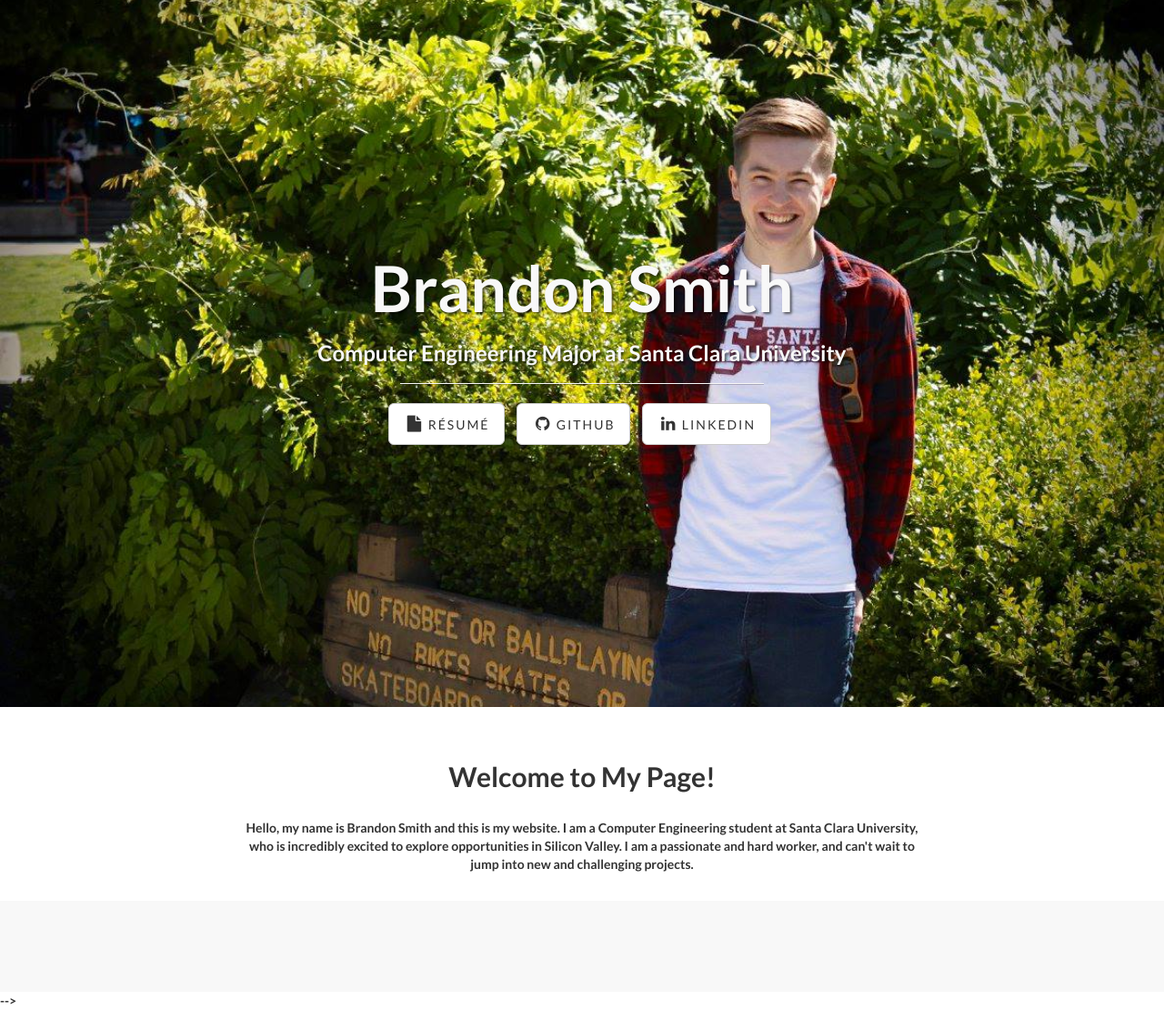
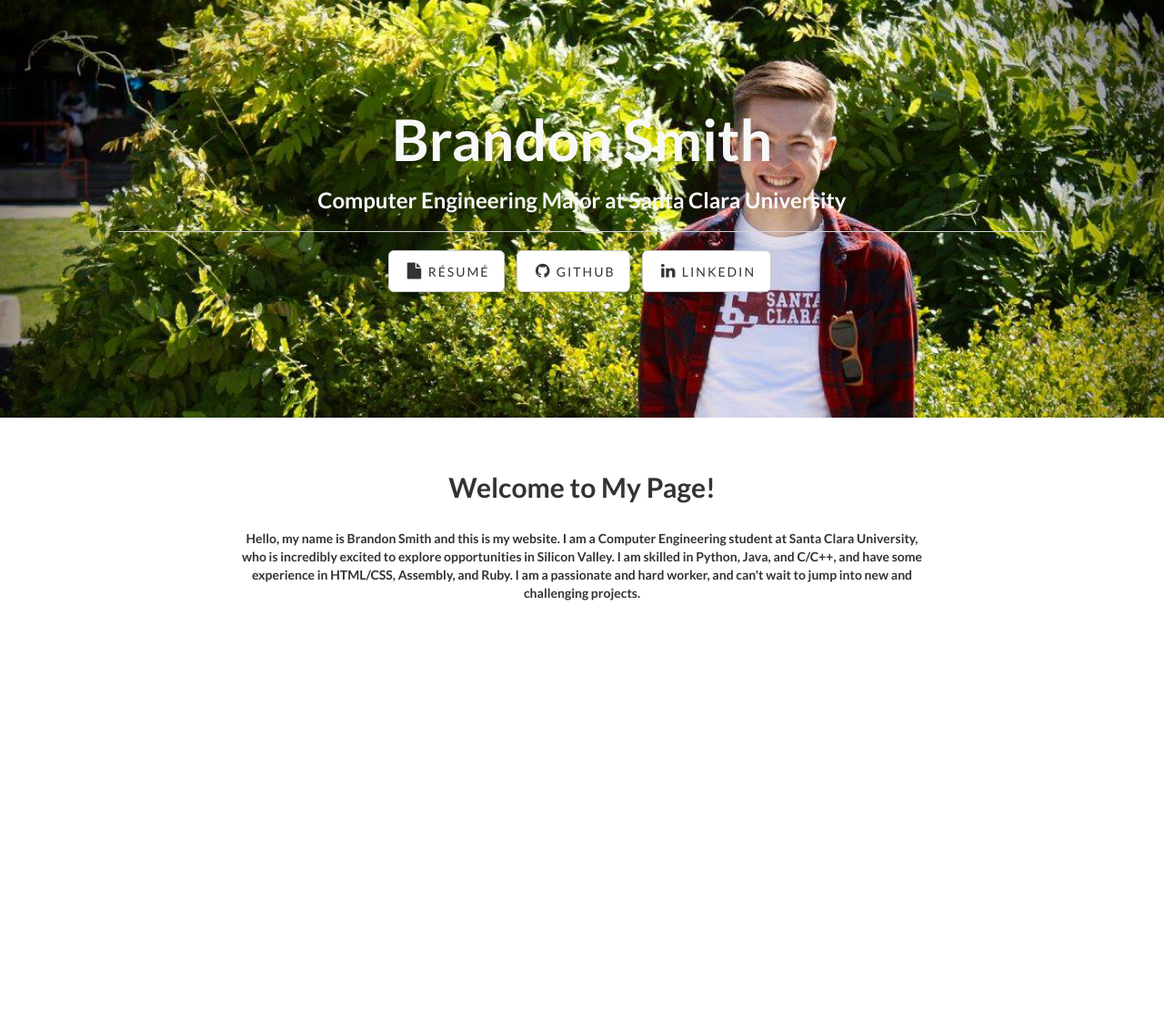
Before and after one commit to br-smith/br-smith.github.io, a Jekyll site: the page built from index.html, in a window 1280 px wide. Shown: the whole page at 91% size. Built offline with Jekyll 4.4.1, drawn with Linux system fonts in a browser that asks for light colours; after the commit the page ends 900 px from its top, so only the background shows below that.

Commit message:
Fixing banner image

```diff
--- a/_includes/about.html
+++ b/_includes/about.html
@@ -1,11 +1,11 @@
-    <!-- About Section -->
+
     <section id="about" class="container content-section text-center">
         <div class="row">
             <div class="col-lg-8 col-lg-offset-2">
               <br/><br/>
               <h2>Welcome to My Page!</h2>
               <br/>
-                <p>Hello, my name is Brandon Smith and this is my website. I am a Computer Engineering student at Santa Clara University, who is incredibly excited to explore opportunities in Silicon Valley. I am a passionate and hard worker, and can't wait to jump into new and challenging projects.</p>
+                <p>Hello, my name is Brandon Smith and this is my website. I am a Computer Engineering student at Santa Clara University, who is incredibly excited to explore opportunities in Silicon Valley. I am skilled in Python, Java, and C/C++, and have some experience in HTML/CSS, Assembly, and Ruby. I am a passionate and hard worker, and can't wait to jump into new and challenging projects.</p>
                 <br/>
               </div>
         </div>
--- a/_includes/header.html
+++ b/_includes/header.html
@@ -1,42 +1,26 @@
-<!-- Navigation -->
-<!-- <nav class="navbar navbar-default navbar-fixed-top" role="navigation">
-    <div class="container">
-
-        <div class="navbar-header page-scroll">
-            <button type="button" class="navbar-toggle" data-toggle="collapse" data-target="#bs-example-navbar-collapse-1">
-                <span class="sr-only">Toggle navigation</span>
-                <span class="icon-bar"></span>
-                <span class="icon-bar"></span>
-                <span class="icon-bar"></span>
-            </button>
-            <a class="navbar-brand page-scroll" href="#home">{{ site.title }}</a>
-        </div>
-
-        <div class="collapse navbar-collapse" id="bs-example-navbar-collapse-1">
-            <ul class="nav navbar-nav navbar-right">
-            	<li>
-                    <a class="page-scroll" href="#about">About</a>
-                </li>
-                <li>
-                    <a class="page-scroll" href="#services">Services</a>
-                </li>
-                <li>
-                    <a class="page-scroll" href="#contact">Contact</a>
-                </li>
-            </ul>
-        </div>
-
-    </div>
-
-</nav> -->
 
 <section id="home">
 <!-- Header -->
 	<div class="intro-header">
 
 		<div class="container">
+            <div class="jumbotron" style="background-color: #fff0">
+                <h1>{{ page.title }}</h1>
+                <h3>{{ page.subTitle }}</h3>
+                <hr>
+                <ul class="list-inline intro-social-buttons">
+                    {% for social in site.social %}
+                    <li>
+                       <a href="{{ social.url }}" class="btn btn-default btn-lg"><i class="fa fa-{{ social.icon }} fa-fw"></i> <span class="network-name">{{ social.title }}</span></a>
+                    </li>
+                    {% endfor %}
+                </ul>
 
-			<div class="row">
+            </div>
+
+
+
+			<!-- <div class="row">
 				<div class="col-lg-12">
 					<div class="intro-message">
 						<h1>{{ page.title }}</h1>
@@ -51,7 +35,7 @@
 						</ul>
 					</div>
 				</div>
-			</div>
+			</div> -->
 
 		</div>
 		<!-- /.container -->
--- a/_layouts/default.html
+++ b/_layouts/default.html
@@ -5,9 +5,11 @@
 	<body>
 		{% include header.html %}
 		{% include about.html %}
-<!-- 		{% include page_content.html %}
+		{% include js.html %}
+		{% comment %}
+	 	{% include page_content.html %}
 		{% include contact.html %}
-		{% include footer.html %} -->
-		{% include js.html %}
+		{% include footer.html %}
+		{% endcomment %}
 	</body>
 </html>
--- a/css/landing-page.css
+++ b/css/landing-page.css
@@ -34,7 +34,7 @@ body{
     padding-bottom: 50px;
     text-align: center;
     color: #f8f8f8;
-    background: url(../img/LinkedInPhoto.jpg) no-repeat center center;
+    background: url(../img/LinkedInPhoto.jpg) no-repeat 50% 20%;
     background-size: cover;
 }
 
```
